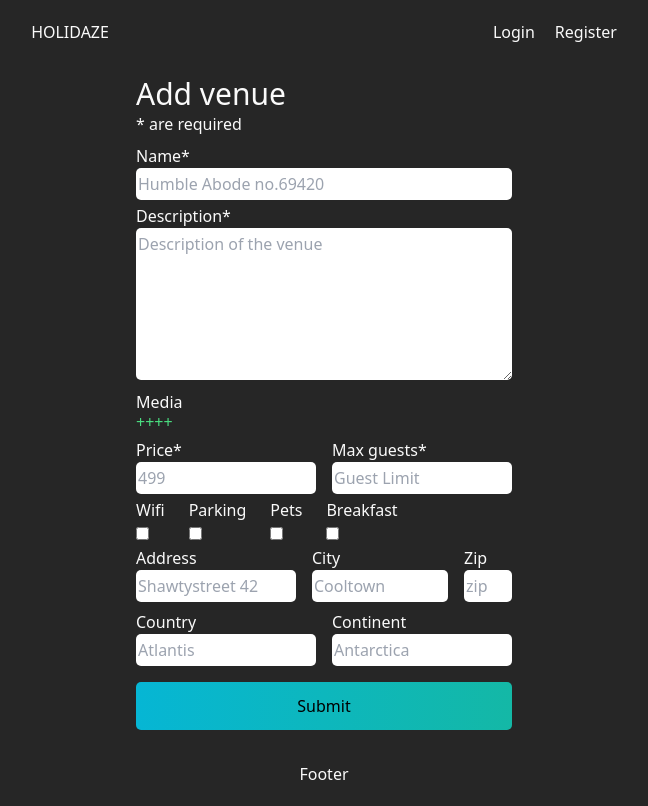
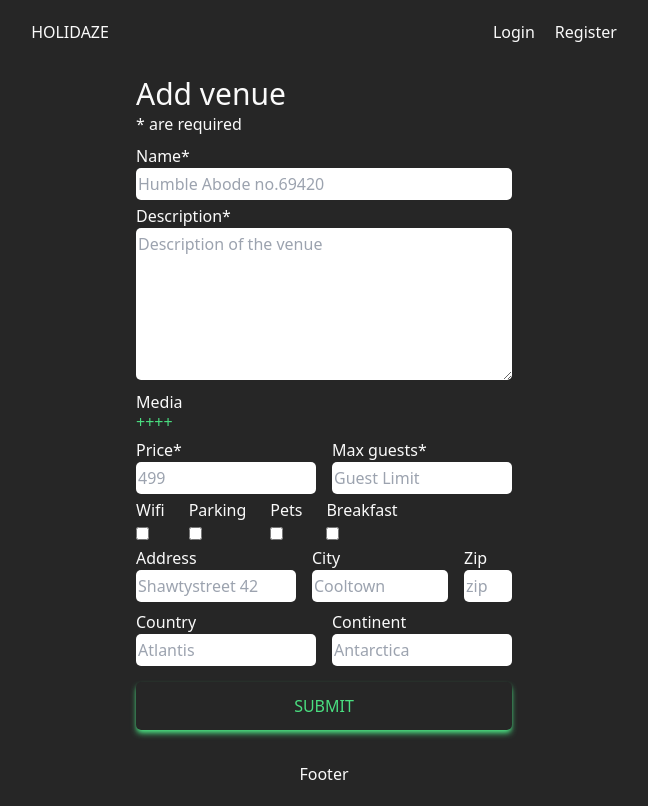
Before and after one commit to MartinP3/project-exam-2, a React (Vite) app: page /venue/add in a window 1280 px wide. Shown: the whole page, without its empty margins (316-964 px from the left). Built offline with nearby package versions, Linux system fonts and the light colour scheme.

Commit message:
added clearer error messages for input fields and changed button text to uppercase

```diff
--- a/src/components/forms/AddVenue.jsx
+++ b/src/components/forms/AddVenue.jsx
@@ -85,7 +85,7 @@ export function AddVenue() {
           rows={6}
           placeholder="Description of the venue"
           {...register("description", {
-            required: "Please describe the venue",
+            required: "Please describe the venue (min 20)",
             min: 20,
           })}
         />
@@ -231,7 +231,7 @@ export function AddVenue() {
       </div>
       <input
         type="submit"
-        className="p-3 mt-2 w-full cursor-pointer bg-gradient-to-r from-cyan-500 to-teal-500"
+        className="p-3 mt-2 uppercase cursor-pointer w-full text-green-400 shadow-md shadow-green-400 hover:text-green-500 hover:shadow-green-500"
       />
     </form>
   );
```
